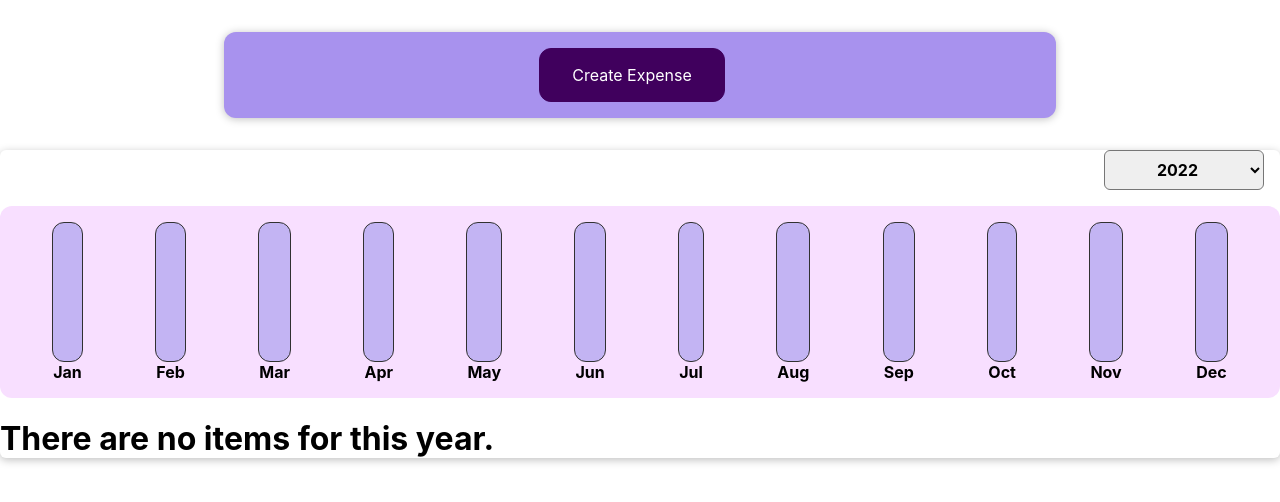
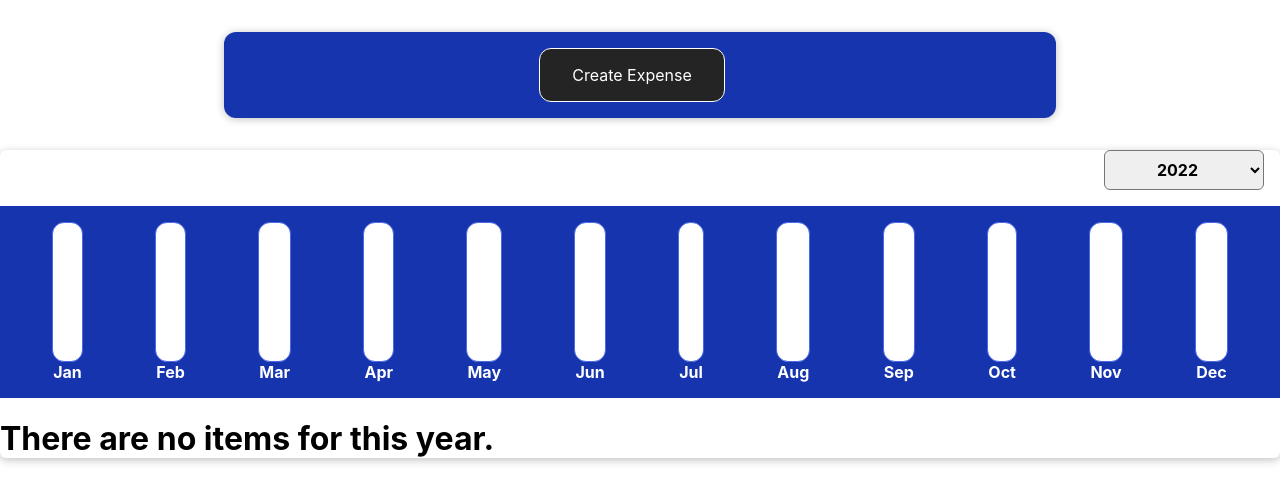
Before and after one commit to PatrickBoynton/expense-app, a React (Create React App) app: page / in a window 1280 px wide. Shown: the top 502 px of the page. Built offline with nearby package versions, Linux system fonts and the light colour scheme.

Commit message:
Changed the colors.

```diff
--- a/src/components/Chart/Chart.css
+++ b/src/components/Chart/Chart.css
@@ -1,7 +1,7 @@
 .chart {
     padding: 1rem;
-    border-radius: 12px;
-    background-color: #f8dfff;
+    background-color: #1534ad;
+    color: #fff;
     text-align: center;
     display: flex;
     justify-content: space-around;
--- a/src/components/Chart/ChartBar/ChartBar.css
+++ b/src/components/Chart/ChartBar/ChartBar.css
@@ -8,9 +8,9 @@
 .chart-bar__inner {
     height: 100%;
     width: 100%;
-    border: 1px solid #313131;
+    border: 1px solid #4969e6;
     border-radius: 12px;
-    background-color: #c3b4f3;
+    background-color: #fff;
     overflow: hidden;
     display: flex;
     flex-direction: column;
@@ -18,7 +18,7 @@
 }
 
 .chart-bar__fill {
-    background-color: #4826b9;
+    background-color: #242424;
     width: 100%;
     transition: all 0.3s ease-out;
 }
--- a/src/components/ExpenseInput/NewExpense.css
+++ b/src/components/ExpenseInput/NewExpense.css
@@ -1,5 +1,6 @@
 .new-expense {
-    background-color: #a892ee;
+    background-color: #1534ad;
+    color: #fff;
     padding: 1rem;
     margin: 2rem auto;
     width: 50rem;
@@ -13,8 +14,8 @@
     font: inherit;
     cursor: pointer;
     padding: 1rem 2rem;
-    border: 1px solid #40005d;
-    background-color: #40005d;
+    border: 1px solid #fff;
+    background-color: #242424;
     color: white;
     border-radius: 12px;
     margin-right: 1rem;
@@ -22,8 +23,7 @@
 
 .new-expense button:hover,
 .new-expense button:active {
-    background-color: #510674;
-    border-color: #510674;
+    background-color: #444343;
 }
 
 .new-expense button.alternative {
```
